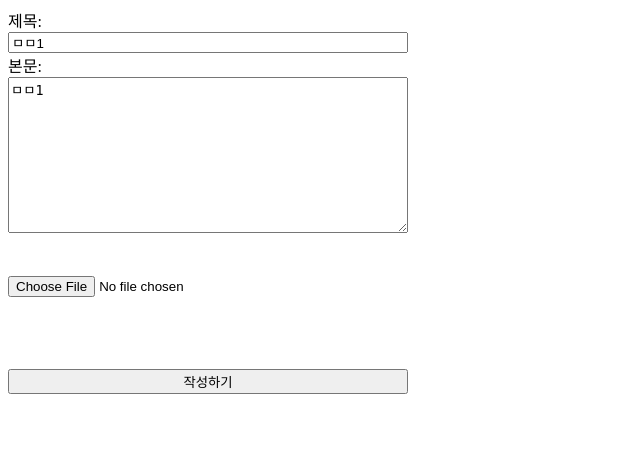
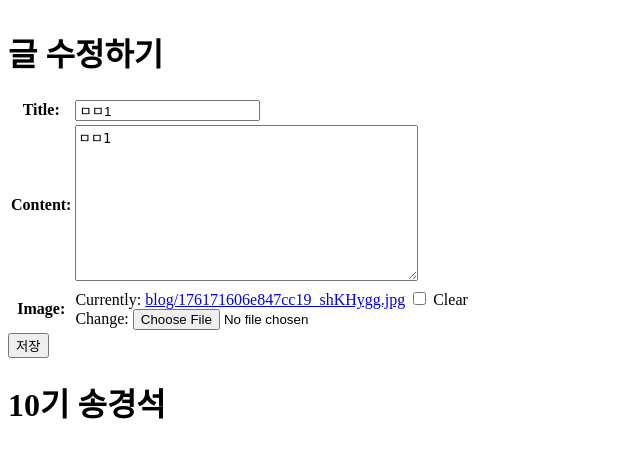
Before and after one commit to songks0922/likelion, a Django app: page /blog/edit/3 in a window 1280 px wide. Shown: the top 458 px of the page, without its empty margins (0-640 px from the left). Run offline with Django 4.2, Linux system fonts and the light colour scheme; data comes from the database, SQL or seed files in the repository; both versions use the stored data as it was after the commit.

Commit message:
feat: form 과제 완료

```diff
--- a/modelEx/project/blog/templates/edit.html
+++ b/modelEx/project/blog/templates/edit.html
@@ -5,18 +5,22 @@
 	<title>Title</title>
 </head>
 <body>
+	{% extends 'base.html' %} {% block content %}
 
-	<form style="display:flex; flex-direction:column; width: 400px" action="{% url 'update' blog.id %}" method="POST" enctype="multipart/form-data">
-		{% csrf_token %}
-		제목:<input type="text" name="title" value="{{blog.title}}" />
-		본문:<textarea name="content"  id="" cols="30"rows="10">{{blog.content}}</textarea>
-		<h4 사진></h4>
-		<input type="file" name="image" />
-		<br />
-		<br />
-		<br />
-		<br />
-		<input type="submit" value="작성하기" />
-	</form>
+	<div>
+		<div style="display:flex; flex-direction:column;">
+
+			<h1>글 수정하기</h1>
+			<form method="POST" enctype="multipart/form-data">
+				{% csrf_token %}
+				<table>
+					{{form.as_table}}
+				</table>
+				<input type="submit" value="저장" />
+			</form>
+		</div>
+	</div>
+
+	{% endblock %}
 </body>
 </html>
--- a/modelEx/project/blog/templates/new.html
+++ b/modelEx/project/blog/templates/new.html
@@ -14,7 +14,7 @@
 		<div style="display:flex; flex-direction:column;">
 
 			<h1>새 글 작성하기</h1>
-			<form method="POST">
+			<form method="POST" enctype="multipart/form-data">
 				{% csrf_token %}
 				<table>
 					{{form.as_table}}
--- a/modelEx/project/blog/views.py
+++ b/modelEx/project/blog/views.py
@@ -20,45 +20,46 @@ def detail(request, id):
 
 def new(request):
     if request.method == 'POST':
-        form = BlogForm(request.POST)
+        form = BlogForm(request.POST, request.FILES)
         if form.is_valid():
-            form.save()
-            return redirect('home.html')
+            save = form.save()
+            return redirect('detail', save.pk)
+
     else:
         form = BlogForm()
         return render(request, "new.html", {'form':form})
 
-def create(request):
-    new_blog = Blog()  # 빈 Blog 객체 생성
-    new_blog.title =  request.POST['title']
-    # POST요청으로 받은 'title'의 데이터를 위에서 만든 객체의 title 컬럼에 할당
-    new_blog.content = request.POST['content']
-    # POST요청으로 받은 'contents'의 데이터를 위에서 만든 객체의 contents 컬럼에 할당
-    new_blog.image = request.FILES['image']
-    new_blog.save() #실제 데이터베이스에 저장을 시키게 한다.
-    return redirect('detail',new_blog.id) #새로 만들어준 상세페이지로 redirect한다
+# def create(request):
+#     new_blog = Blog()  # 빈 Blog 객체 생성
+#     # new_blog.title = request.POST['title']
+#     # # POST요청으로 받은 'title'의 데이터를 위에서 만든 객체의 title 컬럼에 할당
+#     # new_blog.content = request.POST['content']
+#     # # POST요청으로 받은 'contents'의 데이터를 위에서 만든 객체의 contents 컬럼에 할당
+#     # new_blog.image = request.FILES['image']
+#     # new_blog.save() #실제 데이터베이스에 저장을 시키게 한다.
+#     return redirect('detail',new_blog.id) #새로 만들어준 상세페이지로 redirect한다
 
 def edit(request,id):
+
     edit_blog = get_object_or_404(Blog, pk = id) # 파라미터 id를 받아서 디비에 해당 객체를 가져온다.
+    if request.method == 'POST':
+        form = BlogForm(request.POST, request.FILES, instance=edit_blog)
+        if form.is_valid():
+            form.save()
+            return redirect('detail', edit_blog.pk)
+    else:
+        form = BlogForm(instance=edit_blog)
 
-    # if request.method == 'POST':
-    #     form = BlogForm(request.POST)
-    #     if form.is_valid():
-    #         form.save()
-    #         return redirect('home.html')
-    # else:
-    #     form = BlogForm()
-    #     return render(request, "edit.html", {'form':edit_blog})
-    return render(request, 'edit.html', {'blog':edit_blog})
+        return render(request, "edit.html", {'form':form})
 
-def update(request,id):
-    update_blog = get_object_or_404(Blog, pk=id) # 파라미터로 받은 id의 Blog 객체 가져옴
-    update_blog.title = request.POST['title']
-    update_blog.content = request.POST['content']
-    if request.FILES['image']:
-        update_blog.image = request.FILES['image']
-    update_blog.save()
-    return redirect('detail', update_blog.id)
+# def update(request,id):
+#     update_blog = get_object_or_404(Blog, pk=id) # 파라미터로 받은 id의 Blog 객체 가져옴
+#     update_blog.title = request.POST['title']
+#     update_blog.content = request.POST['content']
+#     if request.FILES['image']:
+#         update_blog.image = request.FILES['image']
+#     update_blog.save()
+#     return redirect('detail', update_blog.id)
 
 def delete(request,id):
     delete_blog  = get_object_or_404(Blog, pk = id) #파라미터로 받은 id에 해당하는 Blog객체 가져옴
--- a/modelEx/project/project/urls.py
+++ b/modelEx/project/project/urls.py
@@ -26,8 +26,8 @@ urlpatterns = [
     path('blog/<int:id>', blog.views.detail, name="detail"),
     path('new', blog.views.new, name="new"),
     path('blog/edit/<int:id>',blog.views.edit,name="edit"),
-    path('create', blog.views.create, name="create"),
-    path('blog/update/<int:id>',blog.views.update,name="update"),
+    # path('create', blog.views.create, name="create"),
+    # path('blog/update/<int:id>',blog.views.update,name="update"),
     path('blog/delete/<int:id>',blog.views.delete, name = "delete"),
     path('blog/view/<int:id>', blog.views.scrap, name = "scrap"),
 ] + static(settings.MEDIA_URL, document_root = settings.MEDIA_ROOT)
```
Also changed, not shown: modelEx/project/blog/templates/home.html (+7 -2 lines), modelEx/project/db.sqlite3.
